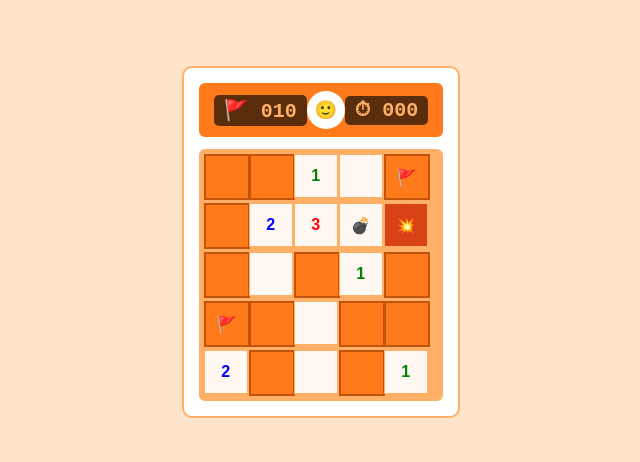
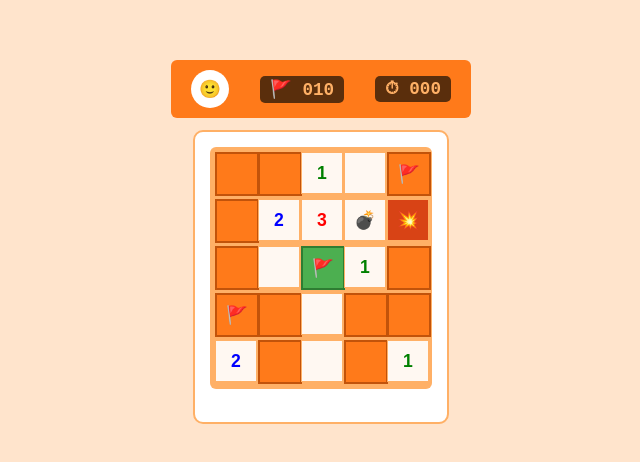
Before and after one commit to cs3-web-course-2026/cs31-minesweeper-2026, a website: page UmrykhinaKseniia/index.html in a window 1280 px wide. Shown: the part 158-620 px from the top of the page, without its empty margins (319-959 px from the left). Drawn offline with Linux system fonts and the light colour scheme.

Commit message:
lab1: add flagged-mine cell state and css structure

```diff
--- a/UmrykhinaKseniia/index.html
+++ b/UmrykhinaKseniia/index.html
@@ -1,26 +1,20 @@
 <!DOCTYPE html>
 <html lang="uk">
 <head>
-    <meta charset="UTF-8">
-    <meta name="viewport" content="width=device-width, initial-scale=1.0">
+    <meta charset="UTF-8" />
+    <meta name="viewport" content="width=device-width, initial-scale=1.0" />
     <title>Minesweeper</title>
-    <link rel="stylesheet" href="styles.css">
+    <link rel="stylesheet" href="styles.css" />
 </head>
 <body>
-    <div class="game">
-        <div class="game-header">
-            <div class="counter">
-                🚩 <span id="flags">010</span>
-            </div>
+    <header>
+        <button type="button" aria-label="Restart game">🙂</button>
+        <span id="mine-counter">🚩 010</span>
+        <span id="timer">⏱ 000</span>
+    </header>
 
-            <button class="restart-btn">🙂</button>
-
-            <div class="timer">
-                ⏱ <span id="time">000</span>
-            </div>
-        </div>
-
-        <div class="board">
+    <main>
+        <div id="board">
             <div class="cell closed"></div>
             <div class="cell closed"></div>
             <div class="cell opened num1">1</div>
@@ -35,7 +29,7 @@
 
             <div class="cell closed"></div>
             <div class="cell opened"></div>
-            <div class="cell closed"></div>
+            <div class="cell flagged flagged-mine"></div>
             <div class="cell opened num1">1</div>
             <div class="cell closed"></div>
 
@@ -51,6 +45,8 @@
             <div class="cell closed"></div>
             <div class="cell opened num1">1</div>
         </div>
-    </div>
+
+        <p id="game-message" role="status" aria-live="polite"></p>
+    </main>
 </body>
 </html>
--- a/UmrykhinaKseniia/styles.css
+++ b/UmrykhinaKseniia/styles.css
@@ -1,68 +1,70 @@
+:root {
+    --cell-size: 2.5rem;
+    --board-columns: 5;
+    --font-size-text: 1.1rem;
+}
+
 body {
     margin: 0;
     padding: 0;
     background-color: #ffe4cc;
     font-family: Arial, sans-serif;
     display: flex;
+    flex-direction: column;
     justify-content: center;
     align-items: center;
     height: 100vh;
 }
 
-.game {
+
+header {
+    background-color: #ff7a1a;
+    display: flex;
+    justify-content: space-between;
+    align-items: center;
+    gap: 15px;
+    padding: 10px 20px;
+    border-radius: 6px;
+    margin-bottom: 12px;
+    width: 260px;
+}
+
+header button {
+    width: 38px;
+    height: 38px;
+    font-size: var(--font-size-text);
+    border: none;
+    border-radius: 50%;
+    background-color: white;
+    cursor: pointer;
+}
+
+header button:hover {
+    background-color: #ffe4cc;
+}
+
+#mine-counter,
+#timer {
+    background-color: #5a2e0c;
+    color: #ffb066;
+    font-family: 'Courier New';
+    font-size: var(--font-size-text);
+    font-weight: bold;
+    padding: 3px 10px;
+    border-radius: 5px;
+}
+
+
+main {
     background-color: white;
     padding: 15px;
     border-radius: 10px;
     border: 2px solid #ffb066;
 }
 
-.game-header {
-    background-color: #ff7a1a;
-    display: flex;
-    justify-content: space-between;
-    align-items: center;
-    padding: 8px 15px;
-    border-radius: 6px;
-    margin-bottom: 12px;
-}
-
-.counter {
-    background-color: #5a2e0c;
-    color: #ffb066;
-    font-family: 'Courier New';
-    font-size: 20px;
-    font-weight: bold;
-    padding: 3px 10px;
-    border-radius: 5px;
-}
-
-.timer {
-    background-color: #5a2e0c;
-    color: #ffb066;
-    font-family: 'Courier New';
-    font-size: 20px;
-    font-weight: bold;
-    padding: 3px 10px;
-    border-radius: 5px;
-}
-
-.restart-btn {
-    width: 38px;
-    height: 38px;
-    font-size: 18px;
-    border: none;
-    border-radius: 50%;
-    background-color: white;
-    cursor: pointer;
-}
-
-.restart-btn:hover {
-    background-color: #ffe4cc;
-}
-
-.board {
+#board {
     display: grid;
-    grid-template-columns: repeat(5, 42px);
+    grid-template-columns: repeat(var(--board-columns), var(--cell-size));
     grid-gap: 3px;
     background-color: #ffb066;
     padding: 5px;
@@ -70,14 +72,15 @@ body {
 }
 
 .cell {
-    width: 42px;
-    height: 42px;
+    width: var(--cell-size);
+    height: var(--cell-size);
     display: flex;
     justify-content: center;
     align-items: center;
     font-weight: bold;
-    font-size: 16px;
+    font-size: var(--font-size-text);
 }
+
 
 .closed {
     background-color: #ff7a1a;
@@ -117,6 +120,11 @@ body {
     content: "🚩";
 }
 
+.flagged-mine {
+    background-color: #4caf50;
+    border: 2px solid #2e7d32;
+}
+
 .mine {
     background-color: #fff8f2;
     border: 1px solid #ffb066;
@@ -134,14 +142,17 @@ body {
     content: "💥";
 }
 
+
+#game-message {
+    margin-top: 10px;
+    font-size: var(--font-size-text);
+    color: #5a2e0c;
+}
+
+
 @media (max-width: 480px) {
-    .board {
-        grid-template-columns: repeat(5, 32px);
-    }
-
-    .cell {
-        width: 32px;
-        height: 32px;
-        font-size: 13px;
+    :root {
+        --cell-size: 2rem;
+        --font-size-text: 0.9rem;
     }
 }
```
